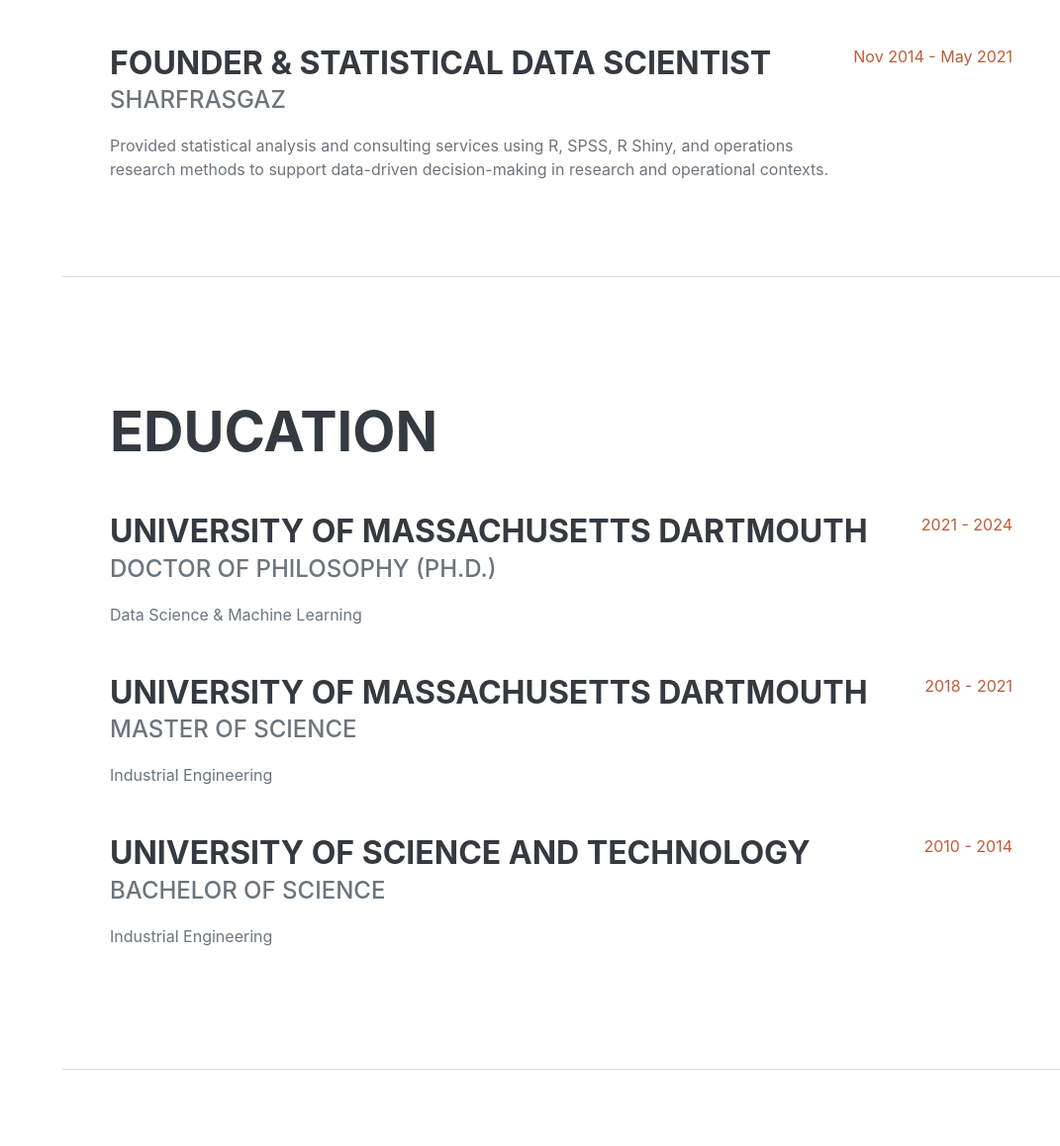
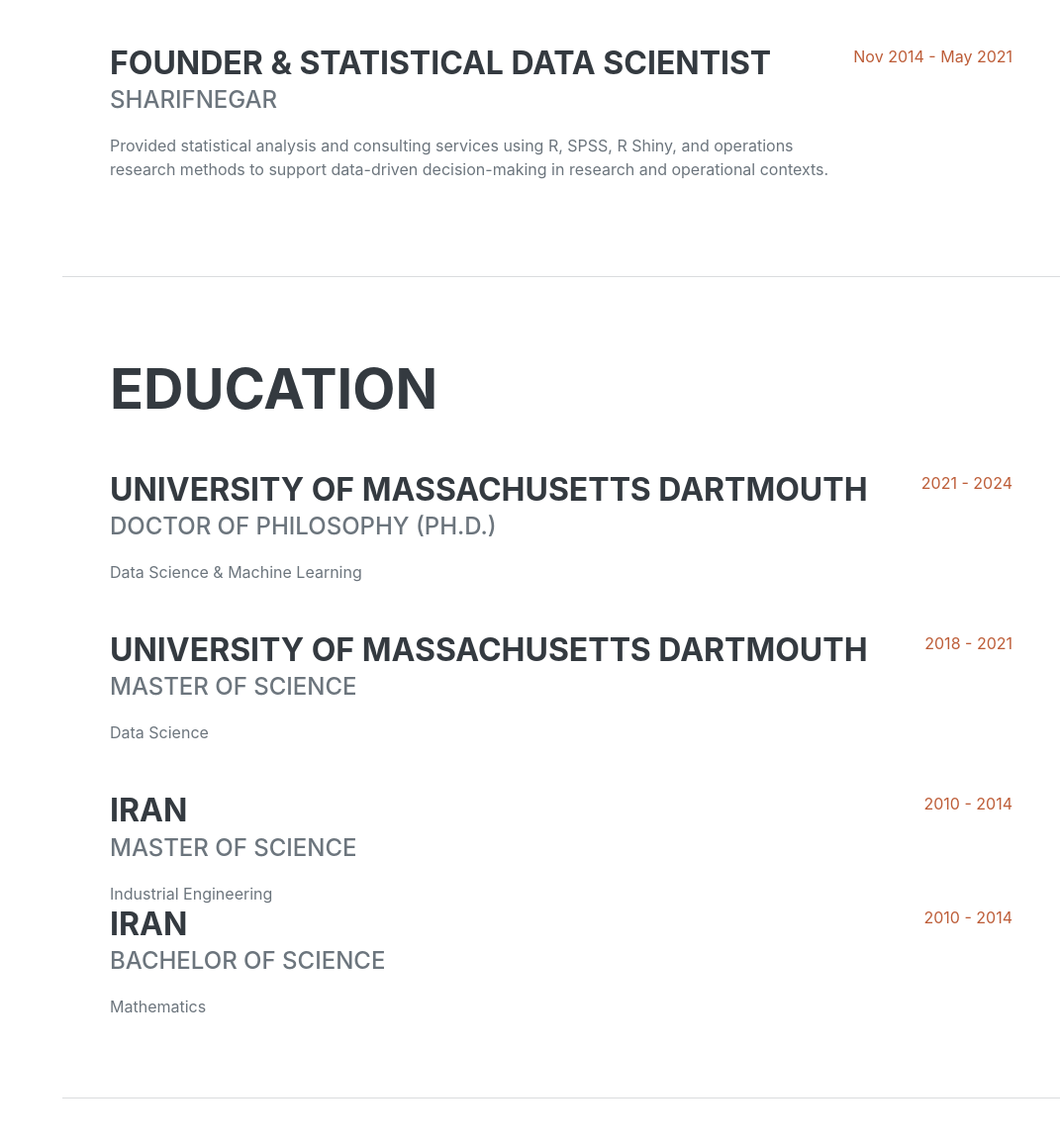
Before and after one commit to esmaeil-rezaei/esmaeil-rezaei.github.io, a plain HTML site: page index.html in a window 1280 px wide. Shown: the part 1972-3130 px from the top of the page at 99% size, without its empty margins (209-1280 px from the left). Drawn offline with nearby package versions, Linux system fonts and the light colour scheme; a web font is replaced by a local one.

Commit message:
Update educational background in index.html

```diff
--- a/index.html
+++ b/index.html
@@ -85,7 +85,7 @@
                     <div class="d-flex flex-column flex-md-row justify-content-between">
                         <div class="flex-grow-1">
                             <h3 class="mb-0">Founder & Statistical Data Scientist</h3>
-                            <div class="subheading mb-3">Sharfrasgaz</div>
+                            <div class="subheading mb-3">Sharifnegar</div>
                             <p>Provided statistical analysis and consulting services using R, SPSS, R Shiny, and operations research methods to support data-driven decision-making in research and operational contexts.</p>
                         </div>
                         <div class="flex-shrink-0"><span class="text-primary">Nov 2014 - May 2021</span></div>
@@ -109,15 +109,23 @@
                         <div class="flex-grow-1">
                             <h3 class="mb-0">University of Massachusetts Dartmouth</h3>
                             <div class="subheading mb-3">Master of Science</div>
-                            <div>Industrial Engineering</div>
+                            <div>Data Science</div>
                         </div>
                         <div class="flex-shrink-0"><span class="text-primary">2018 - 2021</span></div>
                     </div>
                     <div class="d-flex flex-column flex-md-row justify-content-between">
                         <div class="flex-grow-1">
-                            <h3 class="mb-0">University of Science and Technology</h3>
+                            <h3 class="mb-0">Iran</h3>
+                            <div class="subheading mb-3">Master of Science</div>
+                            <div>Industrial Engineering</div>
+                        </div>
+                        <div class="flex-shrink-0"><span class="text-primary">2010 - 2014</span></div>
+                    </div>
+                    <div class="d-flex flex-column flex-md-row justify-content-between">
+                        <div class="flex-grow-1">
+                            <h3 class="mb-0">Iran</h3>
                             <div class="subheading mb-3">Bachelor of Science</div>
-                            <div>Industrial Engineering</div>
+                            <div>Mathematics</div>
                         </div>
                         <div class="flex-shrink-0"><span class="text-primary">2010 - 2014</span></div>
                     </div>
```
